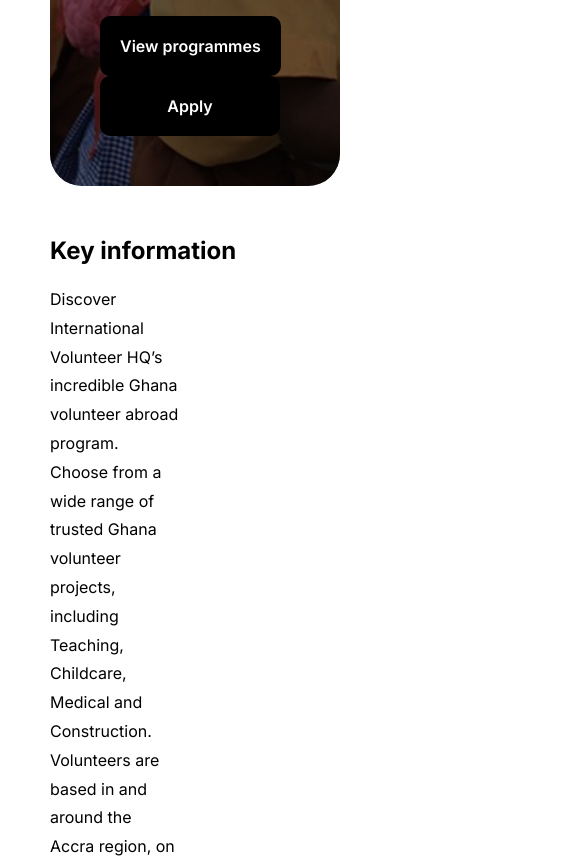
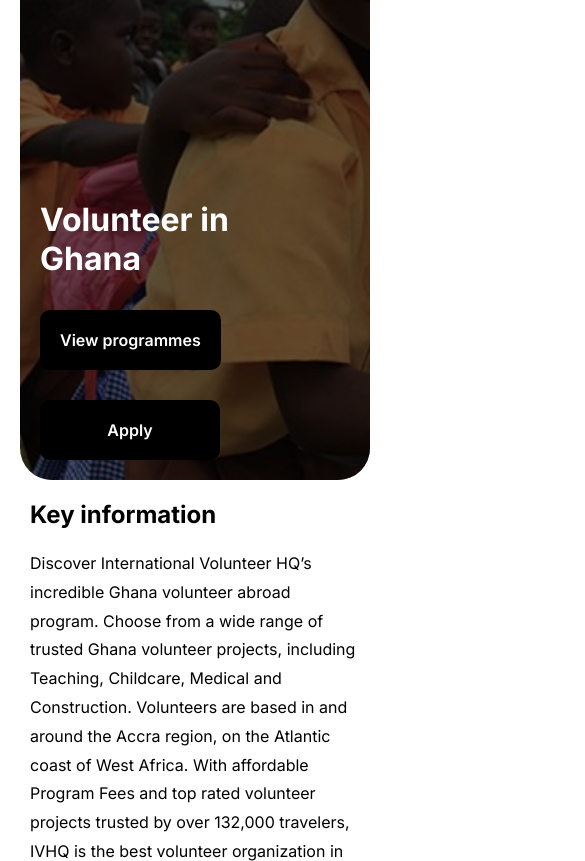
Before and after one commit to KonstantinPankratov/4iz268-sp1, a plain HTML site: page index.html in a window 390 px wide. Shown: the part 598-1459 px from the top of the page, 585 px wide, since content can reach past the window. Drawn offline with Linux system fonts and the light colour scheme.

Commit message:
Responsivness

```diff
--- a/css/requirements.css
+++ b/css/requirements.css
@@ -26,3 +26,9 @@
     list-style-type: disc;
     margin-left: 20px;
 }
+
+@media screen and (max-width: 768px) {
+    .requirement .requirement-content {
+        padding-left: 40px;
+    }
+}
--- a/css/styles.css
+++ b/css/styles.css
@@ -50,6 +50,7 @@ ol, ul {
     margin-top: -100px;
     margin-bottom: 8w0px;
     height: calc(100vh - 80px);
+    min-height: 450px;
     display: flex;
     justify-content: center;
     align-items: center;
@@ -92,11 +93,37 @@ ol, ul {
     margin-bottom: 2rem;
 }
 
+@media screen and (max-width: 1024px) {
+    .hero-content {
+        padding: 40px;
+    }
+    .hero-content .hero-title {
+        font-size: 3rem;
+    }
+}
+
+@media screen and (max-width: 768px) {
+    .hero {
+        margin-top: -70px;
+        padding: 20px;
+    }
+    .hero-content {
+        padding: 20px;
+    }
+    .hero-content .hero-title {
+        font-size: 2rem;
+    }
+}
+
 /* Nav */
 
 .main-nav {
     padding: 30px 0;
     margin-bottom: 50px;
+}
+
+.main-nav a {
+    white-space: nowrap;
 }
 
 /* Footer */
@@ -177,13 +204,15 @@ ol, ul {
 }
 
 .row {
-    display: flex;
+    margin-top: -15px;
     margin-left: -15px;
     margin-right: -15px;
+    margin-bottom: -15px;
 }
 
+
 .row:not(:last-child) {
-    margin-bottom: 30px;
+    margin-bottom: 15px;
 }
 
 .row.wrap {
@@ -211,8 +240,14 @@ ol, ul {
 }
 
 .col {
-    padding-left: 15px;
-    padding-right: 15px;
+    padding: 15px;
+    flex-basis: 0;
+    flex-grow: 1;
+    flex-shrink: 1;
+}
+
+.col.no-grow {
+    flex: none;
 }
 
 .col-3 {
@@ -230,3 +265,22 @@ ol, ul {
 .col-full {
     flex-basis: 100%;
 }
+
+@media screen and (min-width: 1025px) {
+    .row {
+        display: flex;
+    }
+}
+
+@media screen and (max-width: 1024px) {
+    .row.is-mobile {
+        display: flex;
+    }
+}
+
+@media screen and (max-width: 768px) {
+    .container {
+        padding-left: 30px;
+        padding-right: 30px;
+    }
+}
```
